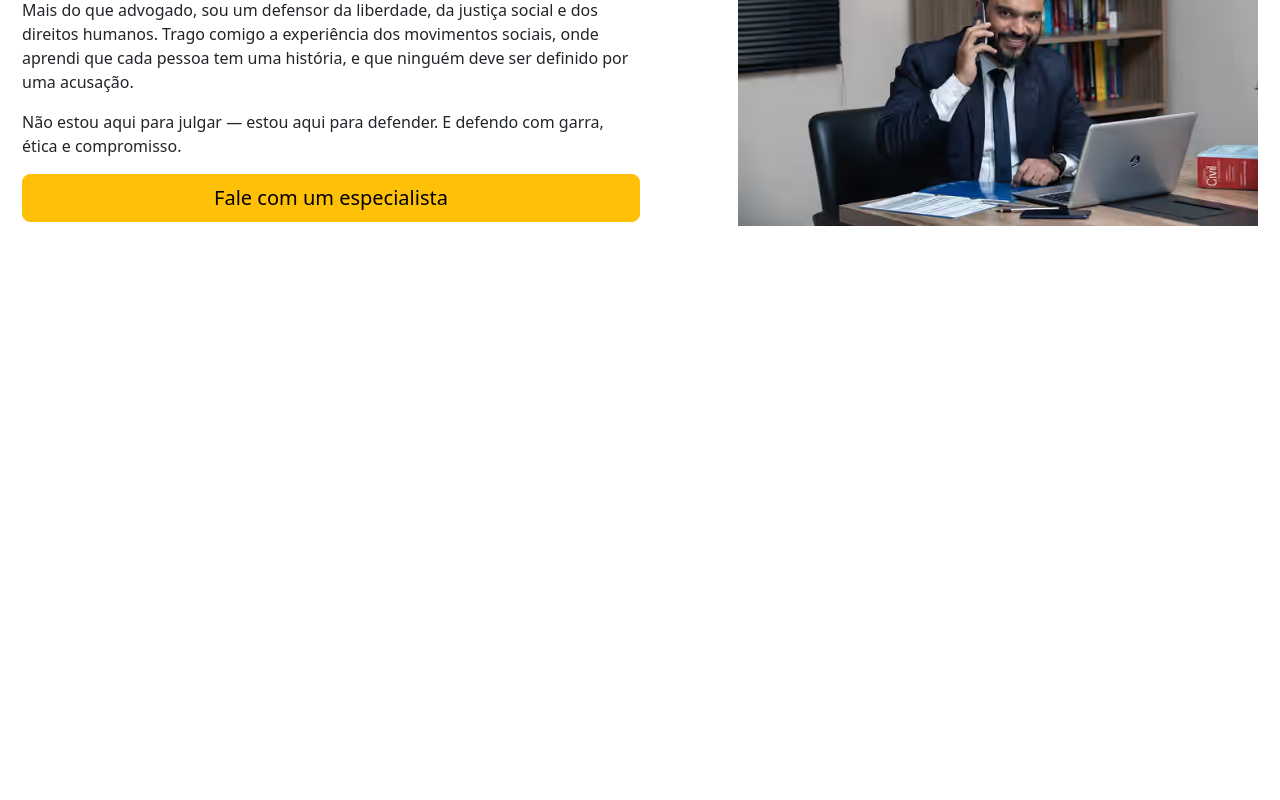
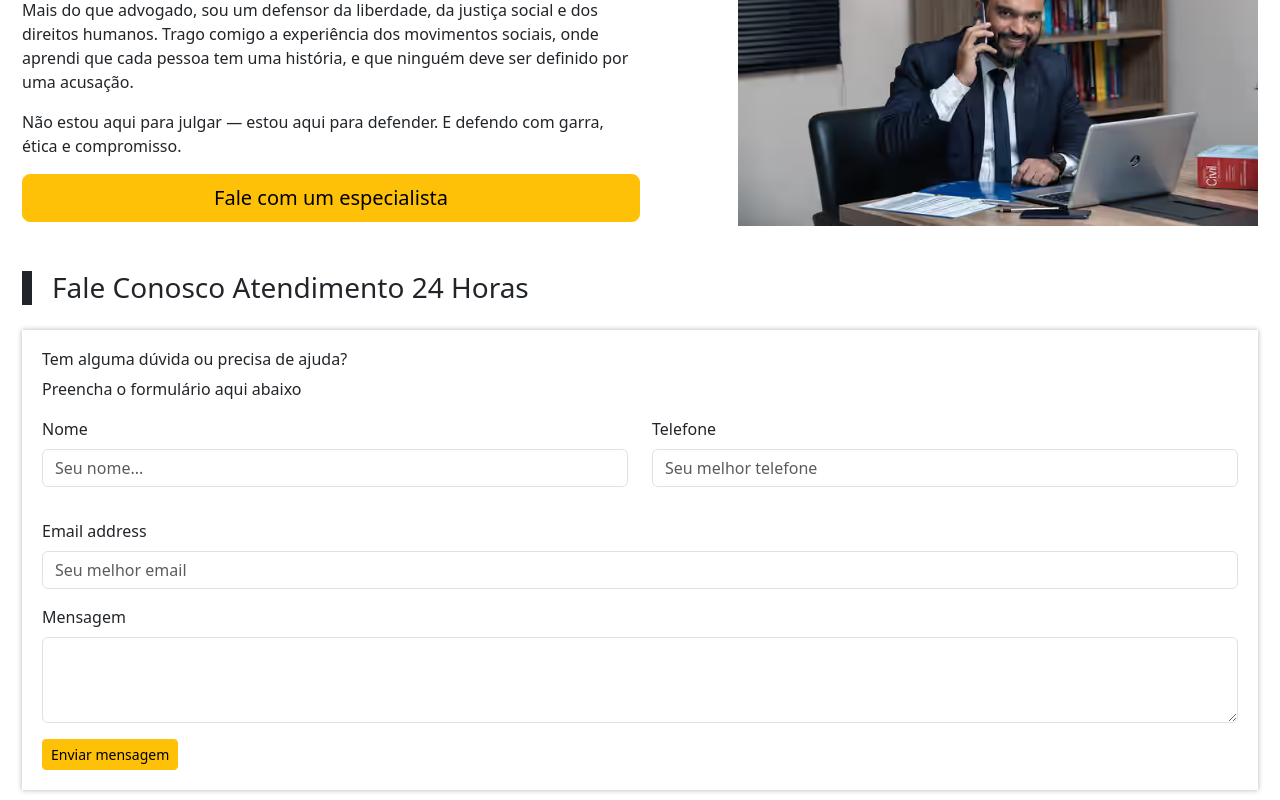
Before and after one commit to YagoFogaca/adv-landing-page, a React (Vite) app: page / in a window 1280 px wide. Shown: the part 1427-2227 px from the top of the page. Before the commit the page ends 1663 px from the top, so only its background shows below. Built offline with nearby package versions, Linux system fonts and the light colour scheme.

Commit message:
feat: implementação da area de contato

```diff
--- a/src/App.jsx
+++ b/src/App.jsx
@@ -4,6 +4,7 @@ import { HeaderComponents } from "./components/header/index.header";
 import { BannerComponents } from "./components/banner/index.banner";
 import { SectionCardComponents } from "./components/section-card/index.section-card";
 import { SectionAboutComponents } from "./components/section-about/index.about";
+import { SectionContact } from "./components/section-contact/index.section-contact";
 
 export const App = () => {
   return (
@@ -13,6 +14,7 @@ export const App = () => {
       <main>
         <SectionCardComponents />
         <SectionAboutComponents />
+        <SectionContact />
       </main>
     </>
   );
--- /dev/null
+++ b/src/components/form-contact/index.form-contact.jsx
@@ -0,0 +1,42 @@
+import { Form, Button, Col, Row } from "react-bootstrap";
+
+export const FormContactComponents = () => {
+  return (
+    <>
+      <Form>
+        <Row className="mb-3">
+          <Form.Group as={Col} className="mb-3" controlId="name">
+            <Form.Label>Nome</Form.Label>
+            <Form.Control type="text" placeholder="Seu nome..." required />
+          </Form.Group>
+
+          <Form.Group as={Col} className="mb-3" controlId="tel">
+            <Form.Label>Telefone</Form.Label>
+            <Form.Control
+              type="tel"
+              placeholder="Seu melhor telefone"
+              pattern="[0-9]{2}-[0-9]{5}-[0-9]{4}"
+              required
+            />
+          </Form.Group>
+        </Row>
+
+        <Form.Group className="mb-3" controlId="email">
+          <Form.Label>Email address</Form.Label>
+          <Form.Control type="email" placeholder="Seu melhor email" required />
+        </Form.Group>
+
+        <Form.Group className="mb-3" controlId="message">
+          <Form.Label>Mensagem</Form.Label>
+          <Form.Control as="textarea" rows={3} />
+        </Form.Group>
+        <Button
+          size="sm"
+          variant="warning"
+          href="https://wa.me/message/ZJURC2JMMG73M1">
+          Enviar mensagem
+        </Button>
+      </Form>
+    </>
+  );
+};
--- /dev/null
+++ b/src/components/section-contact/index.section-contact.css
@@ -0,0 +1,9 @@
+article.container-contact {
+  align-items: flex-start;
+}
+
+div.division-form {
+  box-shadow: 0px 0px 5px #0000004f;
+  padding: 20px;
+  min-width: 100%;
+}
--- /dev/null
+++ b/src/components/section-contact/index.section-contact.jsx
@@ -0,0 +1,21 @@
+import { TitleSection } from "../title-section/index.title-section";
+import { FormContactComponents } from "../form-contact/index.form-contact";
+import "./index.section-contact.css";
+
+export const SectionContact = () => {
+  return (
+    <>
+      <section className="general-session" id="section-contact">
+        <TitleSection title={"Fale Conosco Atendimento 24 Horas"} />
+
+        <article className="container-infos container-contact">
+          <div className="division-form">
+            <h6>Tem alguma dúvida ou precisa de ajuda?</h6>
+            <p>Preencha o formulário aqui abaixo</p>
+            <FormContactComponents />
+          </div>
+        </article>
+      </section>
+    </>
+  );
+};
--- a/src/style/index.global.css
+++ b/src/style/index.global.css
@@ -6,5 +6,16 @@ main {
 
 section.general-session {
   max-width: 1266px;
+  width: 100%;
   padding: 10px 15px;
 }
+
+article.container-infos {
+  display: flex;
+  flex-direction: row;
+  flex-wrap: wrap;
+  justify-content: space-between;
+  align-items: center;
+  gap: 15px;
+  min-width: 290px;
+}
```
